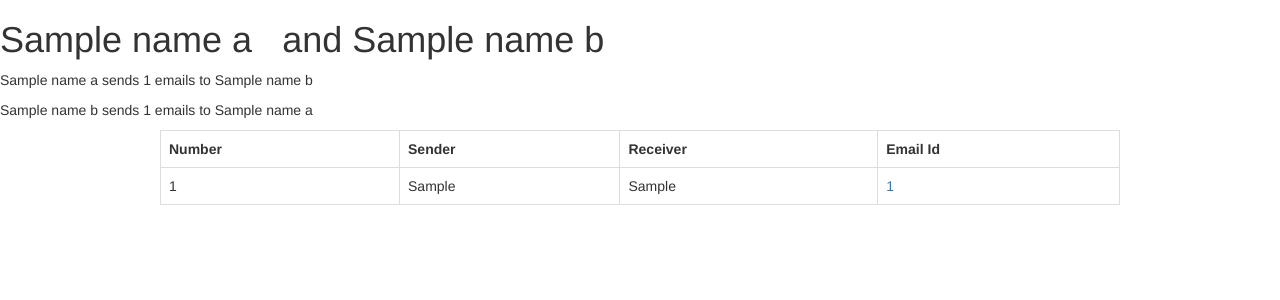
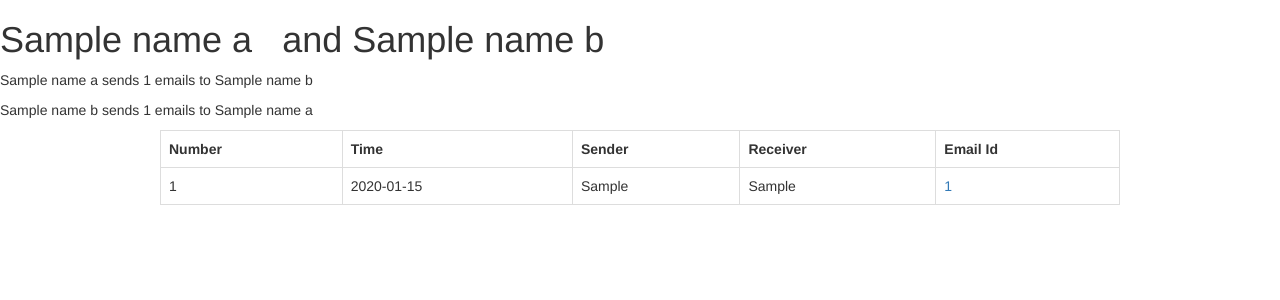
Before and after one commit to freddie1129/enronproject, a Django app: template enron/templates/enron/a_b_history.html in a window 1280 px wide. Shown: the top 300 px of the page. Run offline with Django 3.2, Linux system fonts and the light colour scheme; tables that the repository leaves empty hold one stand-in row (values such as "Sample post"); the template is opened without the code that fills it: values that come from a table or form of the project are taken from there, most other values are stand-ins (such as "Sample title", 1, 10 or a date in 2020); some libraries are stand-ins or nearby versions.

Commit message:
timeline

```diff
--- a/enron/templates/enron/a_b_history.html
+++ b/enron/templates/enron/a_b_history.html
@@ -25,6 +25,7 @@
 <table class="table table-bordered" style="width: 75%">
     <tr>
         <th>Number</th>
+        <th>Time</th>
         <th>Sender</th>
         <th>Receiver</th>
         <th>Email Id</th>
@@ -32,6 +33,7 @@
     {% for m in email_list %}
         <tr>
             <td>{{ forloop.counter }}</td>
+            <td>{{ m.e_date }}</td>
             <td>{{ m.e_from }}</td>
             <td>{{ m.e_to }}</td>
             <td><a href="{% url 'emailcontent' m.e_id %}"> {{ m.e_id }}</a></td>
```
